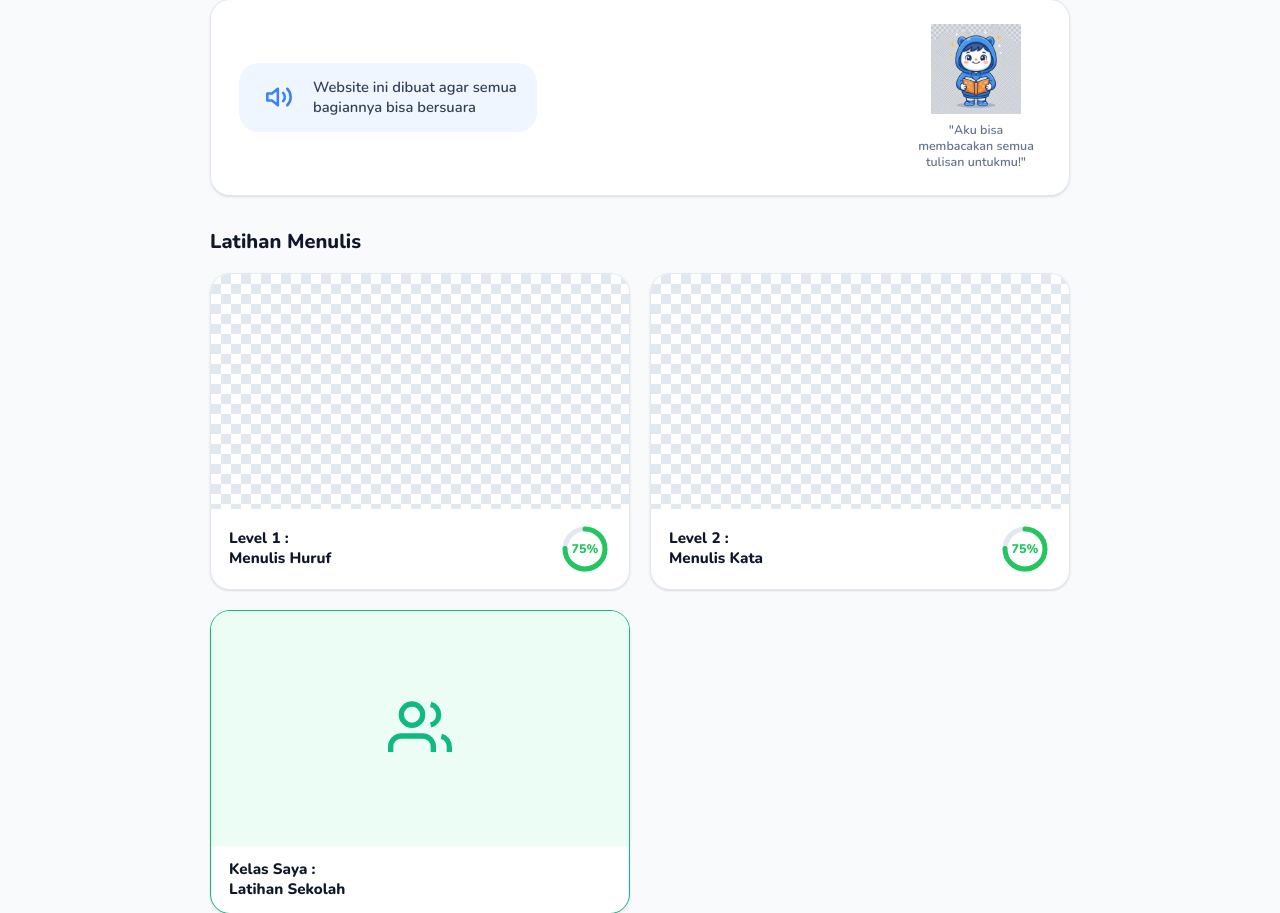
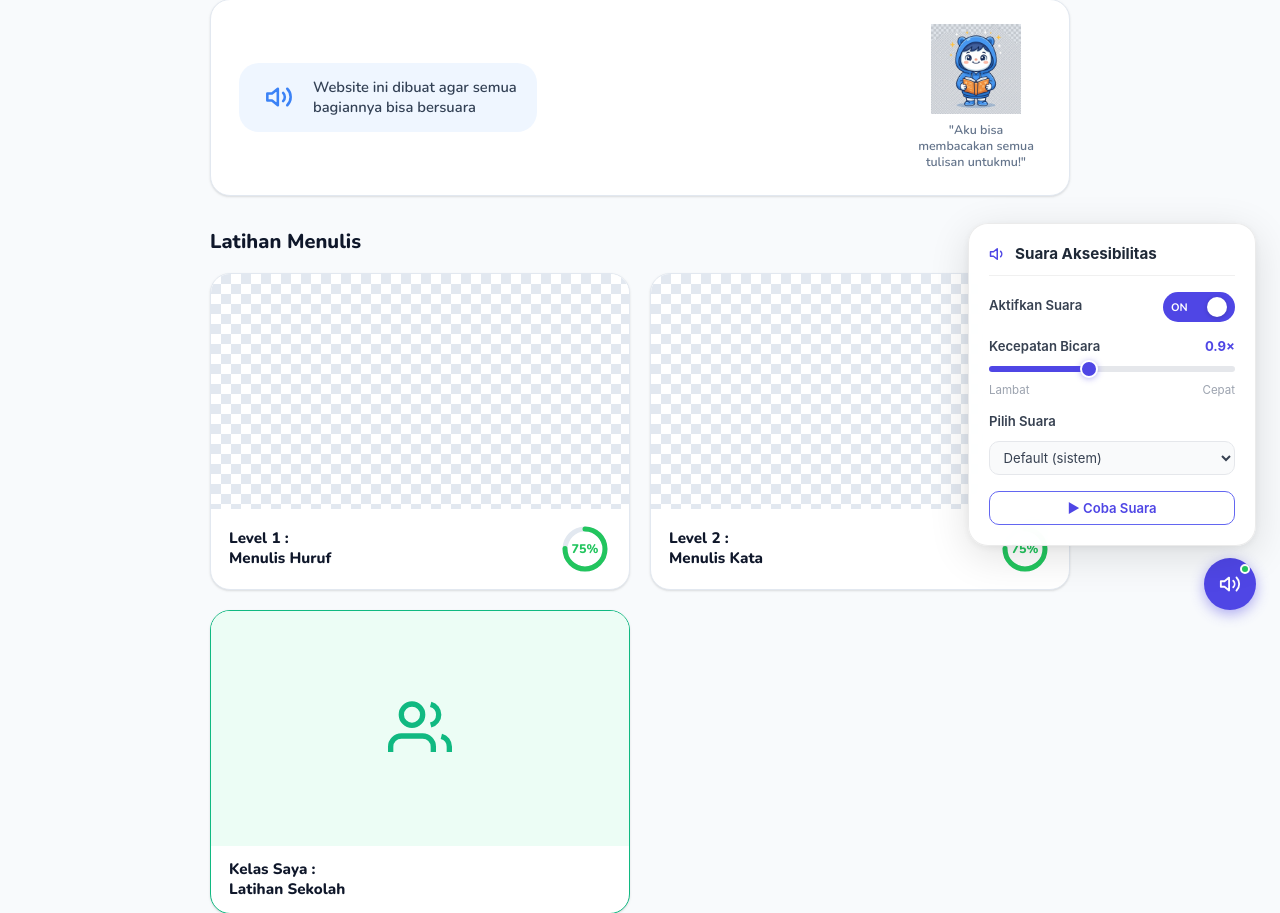
Before and after one commit to akhmad35/gestra, a FastAPI app: template app/templates/beranda.html in a window 1280 px wide. Shown: the part 166-1079 px from the top of the page. Run offline with FastAPI, Linux system fonts and the light colour scheme; the template is opened without the code that fills it, so the values that code supplies are empty.

Commit message:
ada siuara part 1

```diff
--- a/app/routes/auth.py
+++ b/app/routes/auth.py
@@ -23,7 +23,7 @@ async def login(request: Request, email: str = Form(...), password: str = Form(.
     if not user or not verify_password(password, user.password):
         return templates.TemplateResponse(request, "login.html", {"error": "Email atau password salah"})
 
-    response = RedirectResponse(url="/beranda", status_code=status.HTTP_303_SEE_OTHER)
+    response = RedirectResponse(url="/guru/dashboard", status_code=status.HTTP_303_SEE_OTHER)
     response.set_cookie(key="user_email", value=user.email, path="/")
     return response
 
--- /dev/null
+++ b/app/static/css/tts.css
@@ -0,0 +1,333 @@
+/*
+ * ============================================================
+ *  GES-TTS Widget Styles
+ *  Zero visual impact pada konten utama.
+ *  Hanya styling untuk floating widget pengaturan TTS.
+ * ============================================================
+ */
+
+/* ─── Widget Container ───────────────────────────────────────────────────────── */
+#gestra-tts-widget {
+  position: fixed;
+  bottom: 1.5rem;
+  right: 1.5rem;
+  z-index: 10000;
+  font-family: 'Inter', system-ui, -apple-system, sans-serif;
+  font-size: 14px;
+}
+
+/* ─── FAB Button ─────────────────────────────────────────────────────────────── */
+#gestra-tts-fab {
+  position: relative;
+  width: 52px;
+  height: 52px;
+  border-radius: 50%;
+  border: none;
+  background: #4f46e5;
+  color: #ffffff;
+  cursor: pointer;
+  box-shadow: 0 4px 14px rgba(79, 70, 229, 0.45);
+  display: flex;
+  align-items: center;
+  justify-content: center;
+  transition: background 0.2s ease, transform 0.2s ease, box-shadow 0.2s ease;
+  outline-offset: 3px;
+}
+
+#gestra-tts-fab:hover {
+  background: #4338ca;
+  transform: scale(1.08);
+  box-shadow: 0 6px 20px rgba(79, 70, 229, 0.5);
+}
+
+#gestra-tts-fab:focus-visible {
+  outline: 2px solid #6366f1;
+}
+
+#gestra-tts-fab svg {
+  width: 22px;
+  height: 22px;
+  pointer-events: none;
+}
+
+/* Status dot – hijau = ON, abu = OFF */
+#gestra-tts-status-dot {
+  position: absolute;
+  top: 6px;
+  right: 6px;
+  width: 10px;
+  height: 10px;
+  border-radius: 50%;
+  background: #9ca3af;
+  border: 2px solid #fff;
+  transition: background 0.3s ease;
+}
+
+#gestra-tts-status-dot.active {
+  background: #22c55e;
+}
+
+/* ─── Panel ──────────────────────────────────────────────────────────────────── */
+#gestra-tts-panel {
+  position: absolute;
+  bottom: 64px;
+  right: 0;
+  width: 288px;
+  background: rgba(255, 255, 255, 0.95);
+  backdrop-filter: blur(16px);
+  -webkit-backdrop-filter: blur(16px);
+  border: 1px solid rgba(0, 0, 0, 0.08);
+  border-radius: 20px;
+  padding: 1.25rem;
+  box-shadow:
+    0 10px 40px rgba(0, 0, 0, 0.12),
+    0 2px 8px rgba(0, 0, 0, 0.06);
+  display: flex;
+  flex-direction: column;
+  gap: 1rem;
+}
+
+/* Panel header */
+.gestra-tts-panel-header {
+  display: flex;
+  align-items: center;
+  gap: 0.5rem;
+  font-weight: 700;
+  font-size: 0.95rem;
+  color: #1f2937;
+  border-bottom: 1px solid #f0f0f0;
+  padding-bottom: 0.75rem;
+}
+
+.gestra-tts-panel-header svg {
+  width: 18px;
+  height: 18px;
+  color: #4f46e5;
+  flex-shrink: 0;
+}
+
+/* ─── Row Layouts ────────────────────────────────────────────────────────────── */
+.gestra-tts-row {
+  display: flex;
+  align-items: center;
+  justify-content: space-between;
+  gap: 0.5rem;
+}
+
+.gestra-tts-col {
+  flex-direction: column;
+  align-items: stretch;
+}
+
+/* ─── Label ──────────────────────────────────────────────────────────────────── */
+.gestra-tts-label {
+  font-size: 0.82rem;
+  font-weight: 600;
+  color: #374151;
+  display: flex;
+  justify-content: space-between;
+  align-items: center;
+  margin-bottom: 0.25rem;
+}
+
+.gestra-tts-label strong {
+  font-weight: 700;
+  color: #4f46e5;
+}
+
+/* ─── Toggle Switch ──────────────────────────────────────────────────────────── */
+.gestra-tts-switch {
+  position: relative;
+  display: inline-flex;
+  align-items: center;
+  gap: 0.4rem;
+  width: 72px;
+  height: 30px;
+  border-radius: 30px;
+  border: none;
+  background: #d1d5db;
+  cursor: pointer;
+  transition: background 0.25s ease;
+  padding: 0 6px;
+  flex-shrink: 0;
+}
+
+.gestra-tts-switch.on {
+  background: #4f46e5;
+}
+
+.gestra-tts-thumb {
+  width: 20px;
+  height: 20px;
+  border-radius: 50%;
+  background: #fff;
+  box-shadow: 0 1px 4px rgba(0,0,0,0.2);
+  transition: transform 0.25s ease;
+  flex-shrink: 0;
+}
+
+.gestra-tts-switch.on .gestra-tts-thumb {
+  transform: translateX(38px);
+}
+
+.gestra-tts-switch-label {
+  position: absolute;
+  right: 8px;
+  font-size: 0.68rem;
+  font-weight: 700;
+  color: #fff;
+  transition: all 0.25s;
+  pointer-events: none;
+}
+
+.gestra-tts-switch.on .gestra-tts-switch-label {
+  right: auto;
+  left: 8px;
+}
+
+.gestra-tts-switch:focus-visible {
+  outline: 2px solid #6366f1;
+  outline-offset: 2px;
+}
+
+/* ─── Range Slider ───────────────────────────────────────────────────────────── */
+input[type="range"]#gestra-tts-rate {
+  -webkit-appearance: none;
+  appearance: none;
+  width: 100%;
+  height: 6px;
+  border-radius: 6px;
+  background: linear-gradient(
+    to right,
+    #4f46e5 0%,
+    #4f46e5 calc((var(--val, 0.9) - 0.5) / 1.0 * 100%),
+    #e5e7eb calc((var(--val, 0.9) - 0.5) / 1.0 * 100%),
+    #e5e7eb 100%
+  );
+  outline: none;
+  cursor: pointer;
+}
+
+input[type="range"]#gestra-tts-rate::-webkit-slider-thumb {
+  -webkit-appearance: none;
+  appearance: none;
+  width: 18px;
+  height: 18px;
+  border-radius: 50%;
+  background: #4f46e5;
+  border: 2px solid #fff;
+  box-shadow: 0 1px 6px rgba(79, 70, 229, 0.4);
+  cursor: pointer;
+}
+
+input[type="range"]#gestra-tts-rate::-moz-range-thumb {
+  width: 18px;
+  height: 18px;
+  border-radius: 50%;
+  background: #4f46e5;
+  border: 2px solid #fff;
+  cursor: pointer;
+}
+
+.gestra-tts-range-labels {
+  display: flex;
+  justify-content: space-between;
+  font-size: 0.72rem;
+  color: #9ca3af;
+  margin-top: 0.15rem;
+}
+
+/* ─── Voice Select ───────────────────────────────────────────────────────────── */
+#gestra-tts-voice {
+  width: 100%;
+  padding: 0.45rem 0.6rem;
+  border-radius: 10px;
+  border: 1px solid #e5e7eb;
+  background: #f9fafb;
+  color: #374151;
+  font-size: 0.82rem;
+  font-family: inherit;
+  outline: none;
+  cursor: pointer;
+  appearance: auto;
+}
+
+#gestra-tts-voice:focus {
+  border-color: #6366f1;
+  box-shadow: 0 0 0 2px rgba(99, 102, 241, 0.2);
+}
+
+/* ─── Test Button ────────────────────────────────────────────────────────────── */
+.gestra-tts-test-btn {
+  width: 100%;
+  padding: 0.5rem;
+  border-radius: 10px;
+  border: 1.5px solid #6366f1;
+  background: transparent;
+  color: #4f46e5;
+  font-size: 0.82rem;
+  font-weight: 600;
+  font-family: inherit;
+  cursor: pointer;
+  transition: background 0.2s ease, color 0.2s ease;
+}
+
+.gestra-tts-test-btn:hover {
+  background: #4f46e5;
+  color: #fff;
+}
+
+.gestra-tts-test-btn:focus-visible {
+  outline: 2px solid #6366f1;
+  outline-offset: 2px;
+}
+
+/* ─── Dark Mode Support ──────────────────────────────────────────────────────── */
+@media (prefers-color-scheme: dark) {
+  #gestra-tts-panel {
+    background: rgba(31, 41, 55, 0.95);
+    border-color: rgba(255, 255, 255, 0.08);
+  }
+
+  .gestra-tts-panel-header,
+  .gestra-tts-label {
+    color: #f3f4f6;
+  }
+
+  .gestra-tts-panel-header {
+    border-bottom-color: rgba(255,255,255,0.1);
+  }
+
+  #gestra-tts-voice {
+    background: #374151;
+    border-color: #4b5563;
+    color: #f3f4f6;
+  }
+
+  .gestra-tts-test-btn {
+    color: #a5b4fc;
+    border-color: #6366f1;
+  }
+
+  .gestra-tts-test-btn:hover {
+    background: #4f46e5;
+    color: #fff;
+  }
+
+  .gestra-tts-range-labels {
+    color: #6b7280;
+  }
+}
+
+/* ─── Mobile Responsive ──────────────────────────────────────────────────────── */
+@media (max-width: 480px) {
+  #gestra-tts-widget {
+    bottom: 1rem;
+    right: 1rem;
+  }
+
+  #gestra-tts-panel {
+    width: calc(100vw - 2rem);
+    right: -1rem;
+  }
+}
--- /dev/null
+++ b/app/static/js/tts.js
@@ -0,0 +1,321 @@
+/**
+ * ============================================================
+ *  GES-TTS: Text-to-Speech Aksesibilitas Disleksia
+ *  Versi: 2.0 – Audio-Only, Zero Visual Impact
+ * ============================================================
+ *
+ *  Cara kerja:
+ *  1. Satu event listener di `document` (event delegation) menangkap
+ *     semua interaksi hover & click pada elemen interaktif.
+ *  2. Debounce 300ms pada hover mencegah spam suara saat kursor bergerak cepat.
+ *  3. Guard `lastText` mencegah pengulangan suara teks yang sama berturut-turut.
+ *  4. `speechSynthesis.cancel()` selalu dijalankan sebelum utterance baru.
+ *  5. Semua efek visual dinonaktifkan — fitur ini murni audio feedback.
+ *  6. Preferensi pengguna (aktif/nonaktif, rate, suara) disimpan di localStorage.
+ */
+
+(function () {
+  'use strict';
+
+  // ─── Fallback Browser Check ─────────────────────────────────────────────────
+  if (!window.speechSynthesis) {
+    console.warn('[GES-TTS] Browser tidak mendukung Web Speech API. Fitur TTS dinonaktifkan.');
+    return;
+  }
+
+  // ─── Konstanta ───────────────────────────────────────────────────────────────
+  const STORAGE_KEY = {
+    ENABLED: 'gestra-tts-enabled',
+    RATE:    'gestra-tts-rate',
+    VOICE:   'gestra-tts-voice',
+  };
+
+  // Selector elemen interaktif yang menjadi target TTS
+  const INTERACTIVE_SELECTOR = [
+    'a[href]',
+    'button',
+    '[role="button"]',
+    '[onclick]',
+    'input[type="submit"]',
+    'input[type="button"]',
+    'input[type="reset"]',
+    'label[for]',
+    '.card',
+    '.menu-item',
+    '.nav-btn',
+    '[data-tts]',
+  ].join(', ');
+
+  const DEBOUNCE_DELAY = 300; // ms
+  const DEFAULT_RATE   = 0.9; // ramah disleksia (0.8–1.0)
+
+  // ─── State ───────────────────────────────────────────────────────────────────
+  const state = {
+    enabled:  localStorage.getItem(STORAGE_KEY.ENABLED) !== 'false', // default ON
+    rate:     parseFloat(localStorage.getItem(STORAGE_KEY.RATE)) || DEFAULT_RATE,
+    voice:    localStorage.getItem(STORAGE_KEY.VOICE) || '',
+    voices:   [],
+    lastText: '',             // guard anti-pengulangan teks
+    debTimer: null,           // referensi debounce timer
+  };
+
+  // ─── Utilitas ─────────────────────────────────────────────────────────────────
+
+  /**
+   * Ambil teks label dari sebuah elemen.
+   * Prioritas: aria-label → innerText → textContent
+   */
+  function getElementText(el) {
+    const ariaLabel = el.getAttribute('aria-label');
+    if (ariaLabel && ariaLabel.trim()) return ariaLabel.trim();
+
+    const inner = (el.innerText || el.textContent || '').trim();
+    // Ambil hanya baris pertama / teks pendek agar tidak membaca paragraf panjang
+    return inner.split('\n')[0].trim().substring(0, 120);
+  }
+
+  /** Debounce wrapper */
+  function debounce(fn, delay) {
+    return function (...args) {
+      clearTimeout(state.debTimer);
+      state.debTimer = setTimeout(() => fn.apply(this, args), delay);
+    };
+  }
+
+  // ─── Speech Engine ────────────────────────────────────────────────────────────
+
+  function speak(text) {
+    if (!state.enabled || !text) return;
+
+    // Guard: jangan ulangi teks yang baru saja dibaca
+    if (text === state.lastText && window.speechSynthesis.speaking) return;
+
+    state.lastText = text;
+
+    // Hentikan ucapan sebelumnya
+    window.speechSynthesis.cancel();
+
+    const utterance = new SpeechSynthesisUtterance(text);
+    utterance.rate = state.rate;
+    utterance.lang = 'id-ID'; // fallback bahasa Indonesia
+
+    // Pasang voice pilihan jika tersedia
+    if (state.voice && state.voices.length) {
+      const matched = state.voices.find(v => v.name === state.voice);
+      if (matched) utterance.voice = matched;
+    }
+
+    window.speechSynthesis.speak(utterance);
+  }
+
+  // ─── Event Delegation ─────────────────────────────────────────────────────────
+
+  // Hover dengan debounce
+  const onHover = debounce(function (e) {
+    const target = e.target.closest(INTERACTIVE_SELECTOR);
+    if (!target) return;
+
+    const text = getElementText(target);
+    if (text) speak(text);
+  }, DEBOUNCE_DELAY);
+
+  // Click langsung (tidak di-debounce agar responsif)
+  function onClick(e) {
+    const target = e.target.closest(INTERACTIVE_SELECTOR);
+    if (!target) return;
+
+    // Kecualikan klik pada widget TTS sendiri agar tidak tumpang-tindih
+    if (target.closest('#gestra-tts-widget')) return;
+
+    const text = getElementText(target);
+    if (text) speak(text);
+  }
+
+  // Pasang listener di document — otomatis support dynamic content
+  document.addEventListener('mouseover', onHover, { passive: true });
+  document.addEventListener('click',     onClick,  { passive: false });
+
+  // Hentikan suara saat kursor meninggalkan elemen
+  document.addEventListener('mouseout', function (e) {
+    const leaving = e.target.closest(INTERACTIVE_SELECTOR);
+    if (leaving) {
+      // Reset lastText agar teks yang sama bisa dibaca lagi saat re-hover
+      state.lastText = '';
+    }
+  }, { passive: true });
+
+  // ─── Muat Daftar Voice ────────────────────────────────────────────────────────
+
+  function loadVoices() {
+    state.voices = window.speechSynthesis.getVoices();
+    const sel = document.getElementById('gestra-tts-voice');
+    if (!sel || !state.voices.length) return;
+
+    sel.innerHTML = '<option value="">Default (sistem)</option>';
+    state.voices.forEach(v => {
+      const opt = document.createElement('option');
+      opt.value       = v.name;
+      opt.textContent = `${v.name} (${v.lang})`;
+      opt.selected    = v.name === state.voice;
+      sel.appendChild(opt);
+    });
+  }
+
+  // Chrome memuat voices async
+  window.speechSynthesis.onvoiceschanged = loadVoices;
+  loadVoices();
+
+  // ─── UI Widget ────────────────────────────────────────────────────────────────
+
+  function injectWidget() {
+    const widget = document.createElement('div');
+    widget.id = 'gestra-tts-widget';
+    widget.setAttribute('aria-label', 'Panel Pengaturan Suara TTS');
+
+    widget.innerHTML = /* html */ `
+      <button id="gestra-tts-fab" title="Pengaturan Suara Aksesibilitas" aria-label="Buka Pengaturan Suara">
+        <svg viewBox="0 0 24 24" fill="none" xmlns="http://www.w3.org/2000/svg" aria-hidden="true">
+          <path d="M11 5L6 9H2V15H6L11 19V5Z" stroke="currentColor" stroke-width="2" stroke-linecap="round" stroke-linejoin="round"/>
+          <path d="M15.54 8.46a5 5 0 0 1 0 7.07" stroke="currentColor" stroke-width="2" stroke-linecap="round" stroke-linejoin="round"/>
+          <path d="M19.07 4.93a10 10 0 0 1 0 14.14" stroke="currentColor" stroke-width="2" stroke-linecap="round" stroke-linejoin="round"/>
+        </svg>
+        <span id="gestra-tts-status-dot" class="${state.enabled ? 'active' : ''}"></span>
+      </button>
+
+      <div id="gestra-tts-panel" role="dialog" aria-modal="false" aria-label="Pengaturan TTS" hidden>
+        <div class="gestra-tts-panel-header">
+          <svg viewBox="0 0 24 24" fill="none" aria-hidden="true">
+            <path d="M11 5L6 9H2V15H6L11 19V5Z" stroke="currentColor" stroke-width="2" stroke-linecap="round" stroke-linejoin="round"/>
+            <path d="M15.54 8.46a5 5 0 0 1 0 7.07" stroke="currentColor" stroke-width="2" stroke-linecap="round" stroke-linejoin="round"/>
+          </svg>
+          <span>Suara Aksesibilitas</span>
+        </div>
+
+        <div class="gestra-tts-row">
+          <label class="gestra-tts-label" for="gestra-tts-toggle">Aktifkan Suara</label>
+          <button
+            id="gestra-tts-toggle"
+            role="switch"
+            aria-checked="${state.enabled}"
+            class="gestra-tts-switch ${state.enabled ? 'on' : ''}"
+            aria-label="Toggle TTS ${state.enabled ? 'aktif' : 'nonaktif'}"
+          >
+            <span class="gestra-tts-thumb"></span>
+            <span class="gestra-tts-switch-label">${state.enabled ? 'ON' : 'OFF'}</span>
+          </button>
+        </div>
+
+        <div class="gestra-tts-row gestra-tts-col">
+          <label class="gestra-tts-label" for="gestra-tts-rate">
+            Kecepatan Bicara
+            <strong id="gestra-tts-rate-display">${state.rate.toFixed(1)}×</strong>
+          </label>
+          <input
+            type="range"
+            id="gestra-tts-rate"
+            min="0.5" max="1.5" step="0.1"
+            value="${state.rate}"
+            aria-label="Atur kecepatan bicara"
+          />
+          <div class="gestra-tts-range-labels">
+            <span>Lambat</span><span>Cepat</span>
+          </div>
+        </div>
+
+        <div class="gestra-tts-row gestra-tts-col">
+          <label class="gestra-tts-label" for="gestra-tts-voice">Pilih Suara</label>
+          <select id="gestra-tts-voice" aria-label="Pilih jenis suara">
+            <option value="">Default (sistem)</option>
+          </select>
+        </div>
+
+        <button id="gestra-tts-test" class="gestra-tts-test-btn" aria-label="Coba suara">
+          ▶ Coba Suara
+        </button>
+      </div>
+    `;
+
+    document.body.appendChild(widget);
+    loadVoices();
+    bindWidgetEvents(widget);
+  }
+
+  function bindWidgetEvents(widget) {
+    const fab    = widget.querySelector('#gestra-tts-fab');
+    const panel  = widget.querySelector('#gestra-tts-panel');
+    const toggle = widget.querySelector('#gestra-tts-toggle');
+    const dot    = widget.querySelector('#gestra-tts-status-dot');
+    const rate   = widget.querySelector('#gestra-tts-rate');
+    const rateDisplay = widget.querySelector('#gestra-tts-rate-display');
+    const voice  = widget.querySelector('#gestra-tts-voice');
+    const testBtn = widget.querySelector('#gestra-tts-test');
+
+    // Buka / tutup panel
+    fab.addEventListener('click', (e) => {
+      e.stopPropagation();
+      const isOpen = !panel.hidden;
+      panel.hidden = isOpen;
+      fab.setAttribute('aria-expanded', !isOpen);
+    });
+
+    // Tutup saat klik di luar
+    document.addEventListener('click', (e) => {
+      if (!panel.hidden && !widget.contains(e.target)) {
+        panel.hidden = true;
+        fab.setAttribute('aria-expanded', false);
+      }
+    });
+
+    // Toggle ON/OFF
+    toggle.addEventListener('click', () => {
+      state.enabled = !state.enabled;
+      localStorage.setItem(STORAGE_KEY.ENABLED, state.enabled);
+
+      toggle.setAttribute('aria-checked', state.enabled);
+      toggle.setAttribute('aria-label', `Toggle TTS ${state.enabled ? 'aktif' : 'nonaktif'}`);
+      toggle.classList.toggle('on', state.enabled);
+      toggle.querySelector('.gestra-tts-switch-label').textContent = state.enabled ? 'ON' : 'OFF';
+      dot.classList.toggle('active', state.enabled);
+
+      if (!state.enabled) window.speechSynthesis.cancel();
+      else speak('Suara aksesibilitas diaktifkan.');
+    });
+
+    // Rate slider
+    rate.addEventListener('input', () => {
+      state.rate = parseFloat(rate.value);
+      rateDisplay.textContent = state.rate.toFixed(1) + '×';
+      localStorage.setItem(STORAGE_KEY.RATE, state.rate);
+    });
+
+    // Voice selector
+    voice.addEventListener('change', () => {
+      state.voice = voice.value;
+      localStorage.setItem(STORAGE_KEY.VOICE, state.voice);
+    });
+
+    // Test button
+    testBtn.addEventListener('click', (e) => {
+      e.stopPropagation();
+      state.lastText = ''; // paksa baca ulang
+      speak('Halo! Ini adalah contoh suara untuk pengguna GESTRA.');
+    });
+
+    // Tombol Escape menutup panel
+    document.addEventListener('keydown', (e) => {
+      if (e.key === 'Escape') {
+        panel.hidden = true;
+        window.speechSynthesis.cancel();
+      }
+    });
+  }
+
+  // ─── Bootstrap ────────────────────────────────────────────────────────────────
+
+  if (document.readyState === 'loading') {
+    document.addEventListener('DOMContentLoaded', injectWidget);
+  } else {
+    injectWidget();
+  }
+
+})();
--- a/app/templates/kuis.html
+++ b/app/templates/kuis.html
@@ -57,9 +57,9 @@
           <button class="btn-secondary" id="btn-kode-guru" onclick="showKodeModal()">
             Masukkan Kode dari Guru
           </button>
-          <a href="#" class="btn-primary" id="btn-ikuti-kuis">
+          <!-- <a href="#" class="btn-primary" id="btn-ikuti-kuis">
             Ikuti Kuis
-          </a>
+          </a> -->
         </div>
       </div>
 
--- a/app/templates/layout.html
+++ b/app/templates/layout.html
@@ -6,6 +6,7 @@
   <title>{% block title %}GESTRA{% endblock %}</title>
   <meta name="description" content="{% block description %}Aplikasi GESTRA{% endblock %}" />
   <link rel="stylesheet" href="{{ url_for('static', path='css/global.css') }}" />
+  <link rel="stylesheet" href="{{ url_for('static', path='css/tts.css') }}" />
   {% block extra_css %}{% endblock %}
 </head>
 <body class="{% block body_class %}{% endblock %}">
@@ -41,6 +42,7 @@
   {% block content %}
   {% endblock %}
 
+  <script src="{{ url_for('static', path='js/tts.js') }}"></script>
   {% block extra_js %}{% endblock %}
 </body>
 </html>
```
